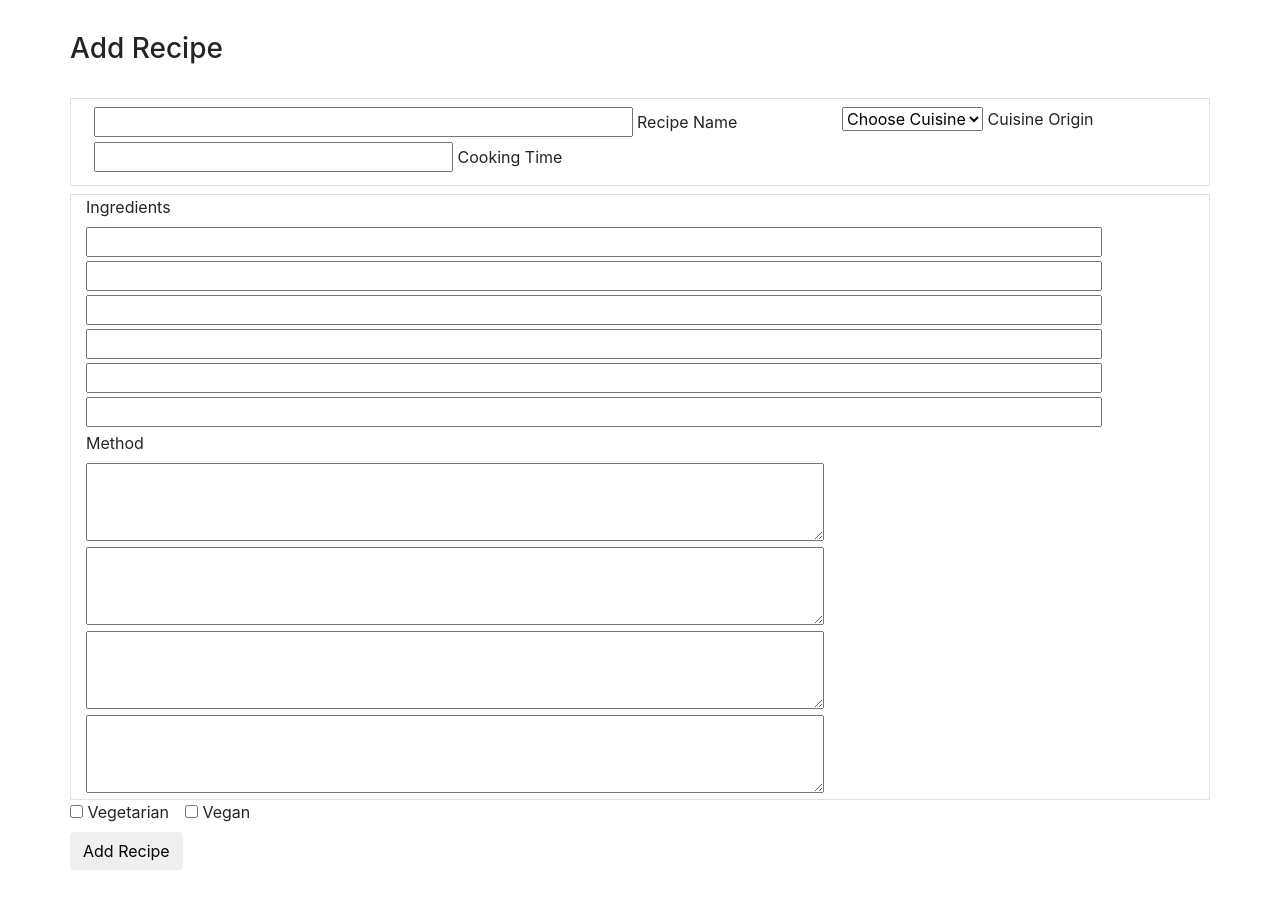
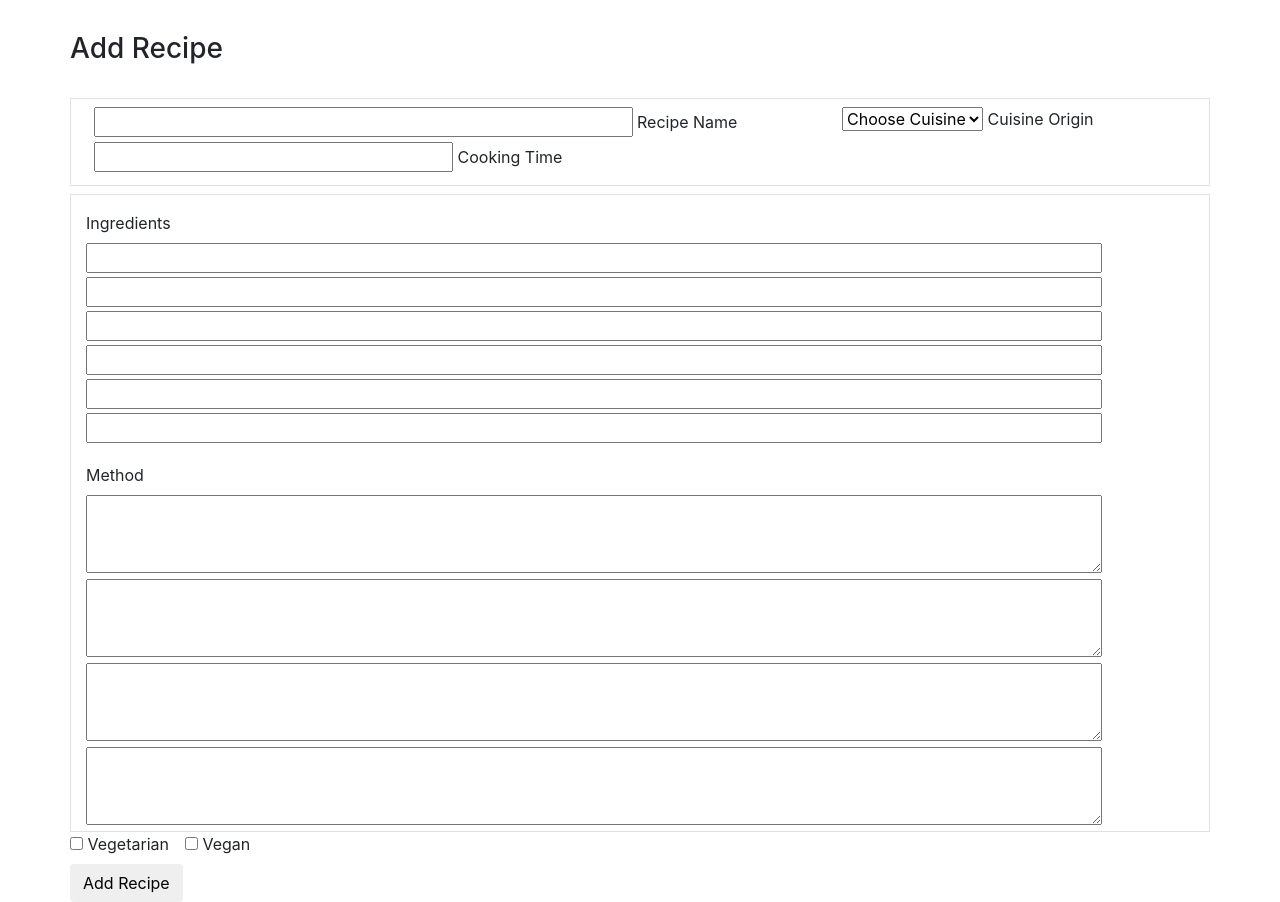
Before and after one commit to NinjaAiden/dcd-milestone-project, a Flask app: page /add_recipe in a window 1280 px wide. Shown: the part 56-958 px from the top of the page. Before the commit the page ends 926 px from the top, so only its background shows below. Run offline with Flask 2, Linux system fonts and the light colour scheme; data that the repository does not hold is empty; some libraries are stand-ins or nearby versions.

Commit message:
tidied up add recipe page

```diff
--- a/templates/addrecipe.html
+++ b/templates/addrecipe.html
@@ -28,8 +28,8 @@
             <!-- main container for ingredients and method lists -->
             <div class="row border">
                 <!-- ingredients list -->
-                <div class="col-l-6 col-md-12">
-                    <label>Ingredients</label>
+                <div class="col-12">
+                    <label class="mt-3">Ingredients</label>
                     <div class="input-field">
                         <input class="col-11 mb-1" id="ingredient1" name="ingredient" type="text">
                         <input class="col-11 mb-1" id="ingredient2" name="ingredient" type="text">
@@ -40,13 +40,13 @@
                     </div>
                 </div>
                 <!-- method list -->
-                <div class="col-l-6 col-md-12">
-                    <label>Method</label>
+                <div class="col-12">
+                    <label class="mt-3">Method</label>
                     <div class="input-field">
-                        <textarea name="method" rows="3" cols="70"></textarea>
-                        <textarea name="method" rows="3" cols="70"></textarea>
-                        <textarea name="method" rows="3" cols="70"></textarea>
-                        <textarea name="method" rows="3" cols="70"></textarea>
+                        <textarea class="col-11" name="method" rows="3" cols="100%"></textarea>
+                        <textarea class="col-11" name="method" rows="3" cols="100%"></textarea>
+                        <textarea class="col-11" name="method" rows="3" cols="100%"></textarea>
+                        <textarea class="col-11" name="method" rows="3" cols="100%"></textarea>
                     </div>
                 </div>
             </div>
```
